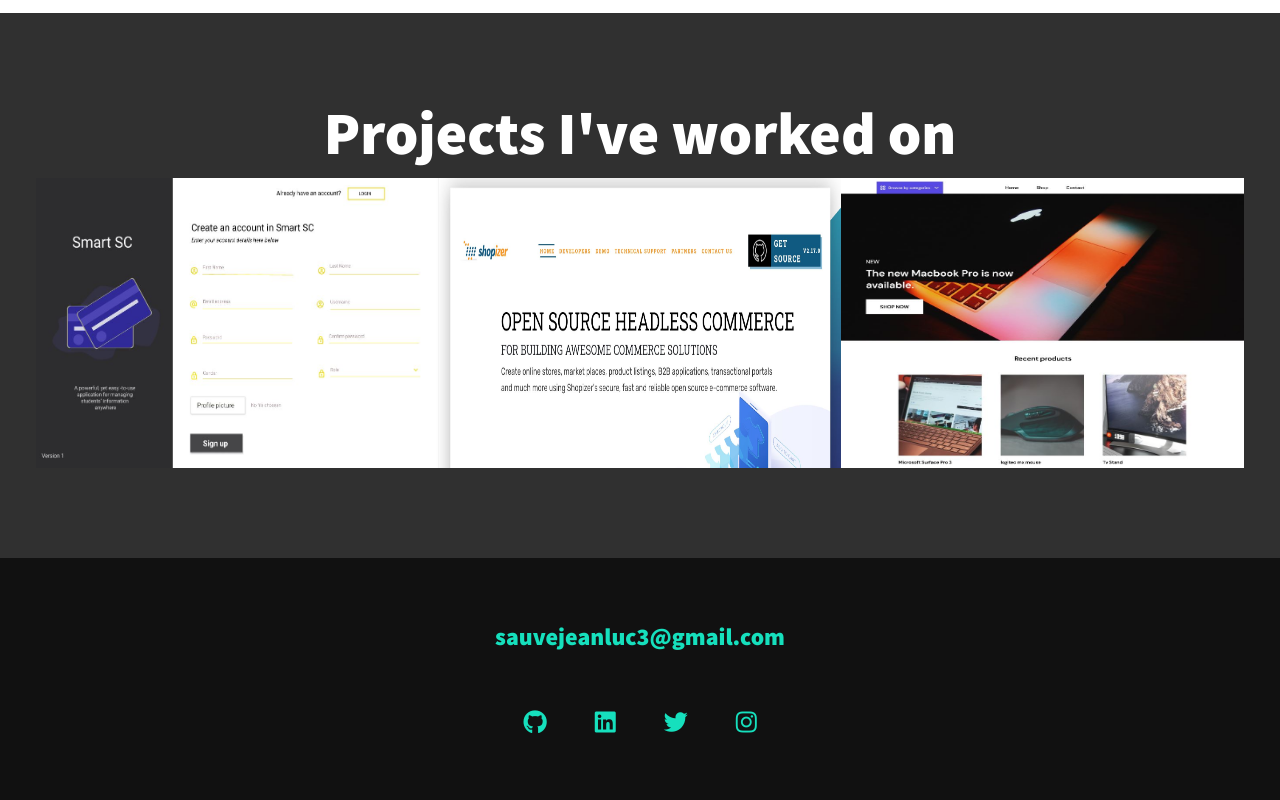
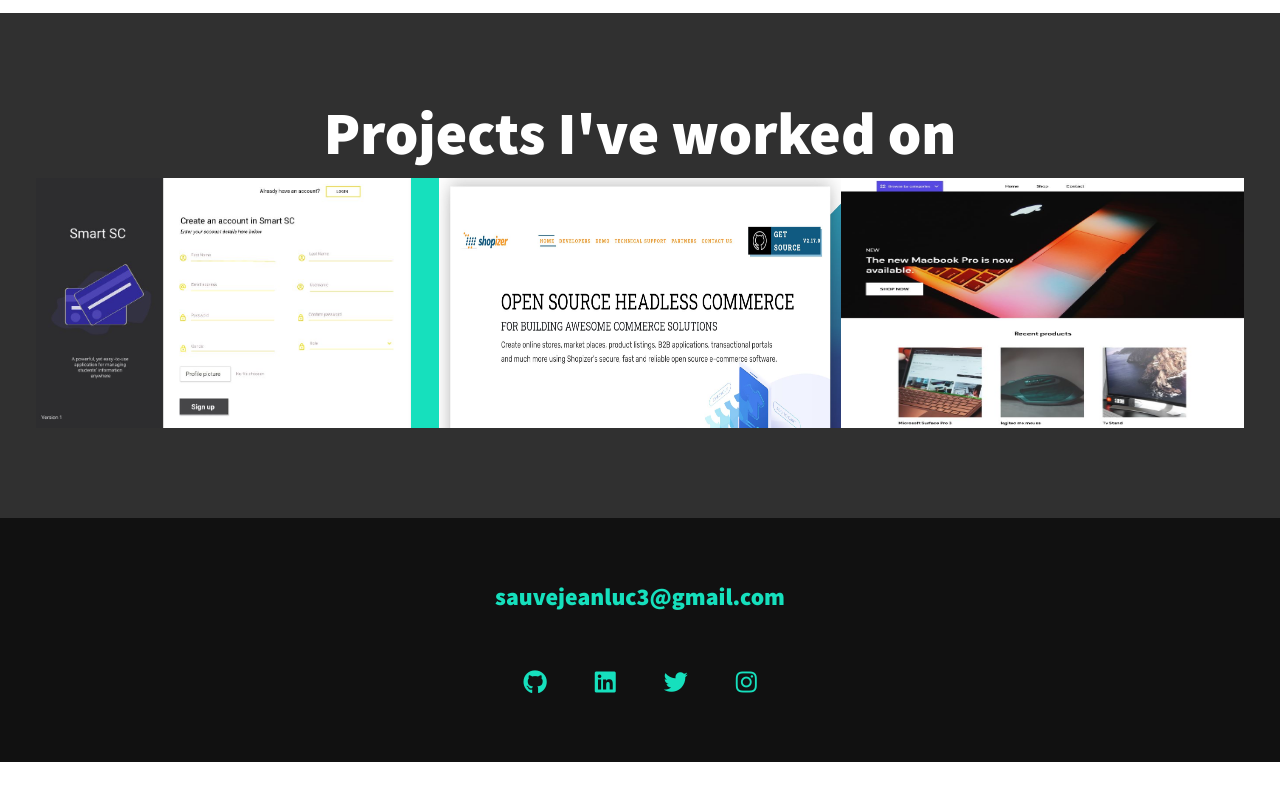
Before and after one commit to SauveJeanLuc/portfolio, a plain HTML site: page index.html in a window 1280 px wide. Shown: the part 1861-2661 px from the top of the page. After the commit the page ends 2623 px from the top, so only its background shows below. Drawn offline with nearby package versions, Linux system fonts and the light colour scheme.

Commit message:
testing height

```diff
--- a/index.html
+++ b/index.html
@@ -103,15 +103,15 @@
                     <div class="portfolio">
                         <!-- Portfolio Item 1 -->
                         <a href="https://embedded-kernel.vercel.app/" class="portfolio__item">
-                            <img src="img/smart-student-card.JPG" alt="Smart student card" height="290px" class="portfolio__img">
+                            <img src="img/smart-student-card.JPG" alt="Smart student card" height="250px" class="portfolio__img">
                         </a>
                         <!-- Portfolio Item 2 -->
                         <a href="https://www.shopizer.com/home" class="portfolio__item">
-                            <img src="img/shopizer.JPG" alt="Shopizer" height="290px" class="portfolio__img">
+                            <img src="img/shopizer.JPG" alt="Shopizer" height="250px" class="portfolio__img">
                         </a>
                         <!-- Portfolio Item 3 -->
                         <a href="https://github.com/Open-RCA/eCom-springBoot-api" class="portfolio__item">
-                            <img src="img/ecommerce.JPG" alt="Open-RCA" height="290px" width="500px" class="portfolio__img">
+                            <img src="img/ecommerce.JPG" alt="Open-RCA" height="250px" width="500px" class="portfolio__img">
                         </a>
                     </div>
             </section>
```
